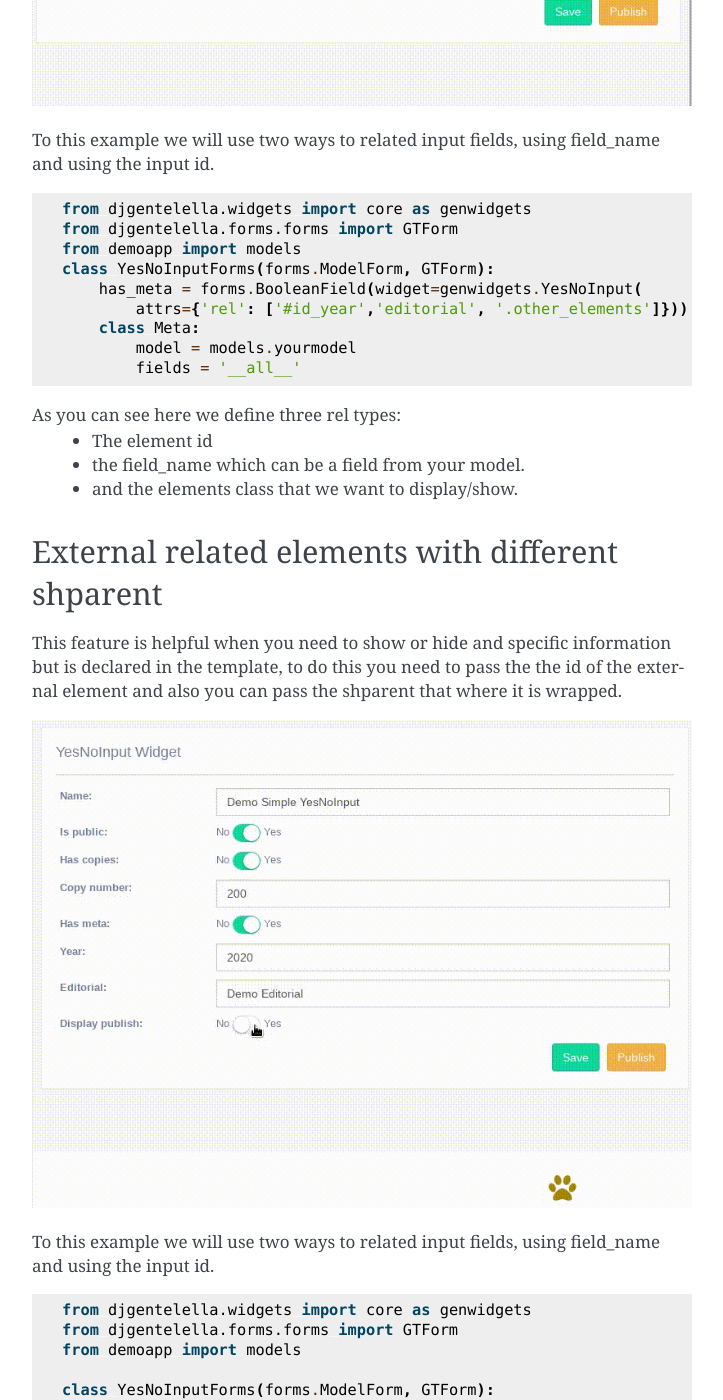
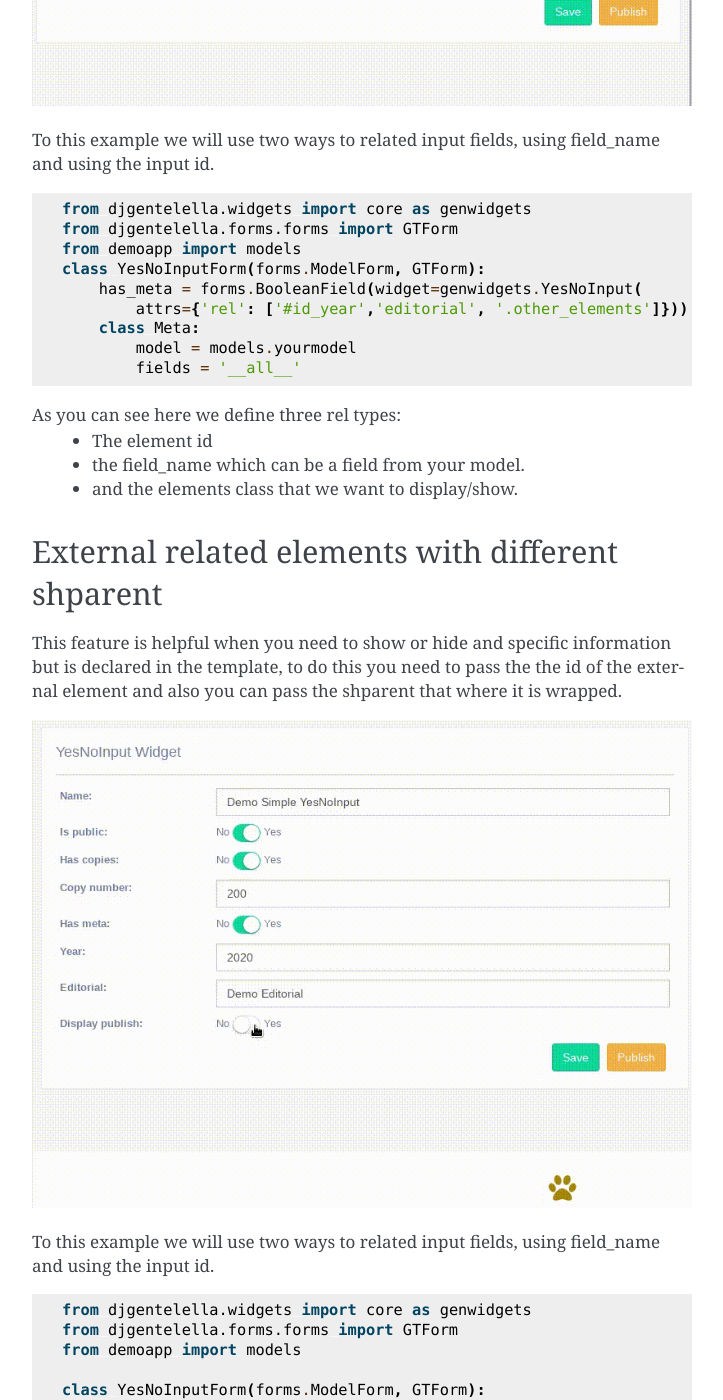
Before and after one commit to Solvosoft/django-gentelella-widgets, a Sphinx documentation site: the page built from docs/source/widgets/yesnoinput.rst, in a window 1280 px wide and 1400 px high, scrolled down 2406 px. Shown: the whole window, without its empty margins (388-1111 px from the left). Built offline with Sphinx 7.4.7, drawn with Linux system fonts in a browser that asks for light colours.

Commit message:
Fix form name

```diff
--- a/docs/source/widgets/yesnoinput.rst
+++ b/docs/source/widgets/yesnoinput.rst
@@ -86,7 +86,7 @@ To this example we will use two ways to related input fields, using field_name a
     from djgentelella.widgets import core as genwidgets
     from djgentelella.forms.forms import GTForm
     from demoapp import models
-    class YesNoInputForms(forms.ModelForm, GTForm):
+    class YesNoInputForm(forms.ModelForm, GTForm):
         has_meta = forms.BooleanField(widget=genwidgets.YesNoInput(
             attrs={'rel': ['#id_year','editorial', '.other_elements']}))
         class Meta:
@@ -115,7 +115,7 @@ To this example we will use two ways to related input fields, using field_name a
     from djgentelella.forms.forms import GTForm
     from demoapp import models
 
-    class YesNoInputForms(forms.ModelForm, GTForm):
+    class YesNoInputForm(forms.ModelForm, GTForm):
         display_publish = forms.BooleanField(widget=genwidgets.YesNoInput(
             attrs={'rel': ['#display_publish_info']}, shparent='.x_panel'))
         class Meta:
```
